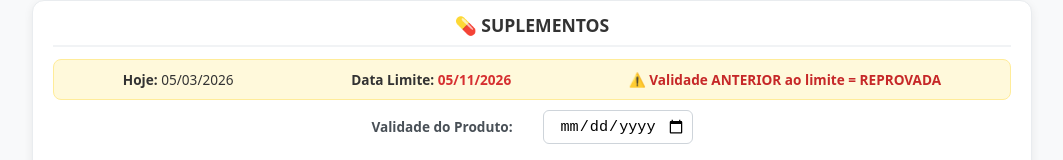
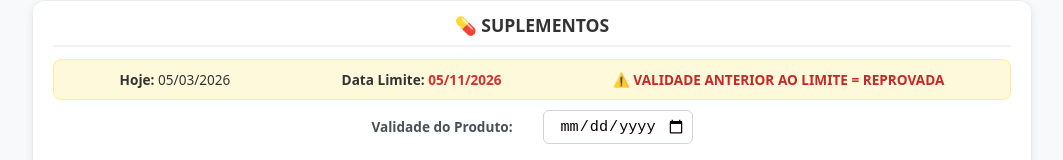
Before and after one commit to Gustavofut/calculadora-inspecao, a plain HTML site: page index.html in a window 1280 px wide. Shown: the part 494-654 px from the top of the page, without its empty margins (108-1171 px from the left). Drawn offline with Linux system fonts and the light colour scheme.

```diff
--- a/index.html
+++ b/index.html
@@ -184,7 +184,7 @@
       <div class="info-box">
         <div><strong>Hoje:</strong> <span id="s_hoje"></span></div>
         <div><strong>Data Limite:</strong> <span id="s_limite" style="color: #d63031; font-weight: 800;"></span></div>
-        <div style="color: #c62828; font-weight: bold;">⚠️ Validade ANTERIOR ao limite = REPROVADA</div>
+        <div style="color: #c62828; font-weight: bold;">⚠️ VALIDADE ANTERIOR AO LIMITE = REPROVADA</div>
       </div>
 
       <div class="field-group" style="justify-content: center; gap: 30px;">
```
